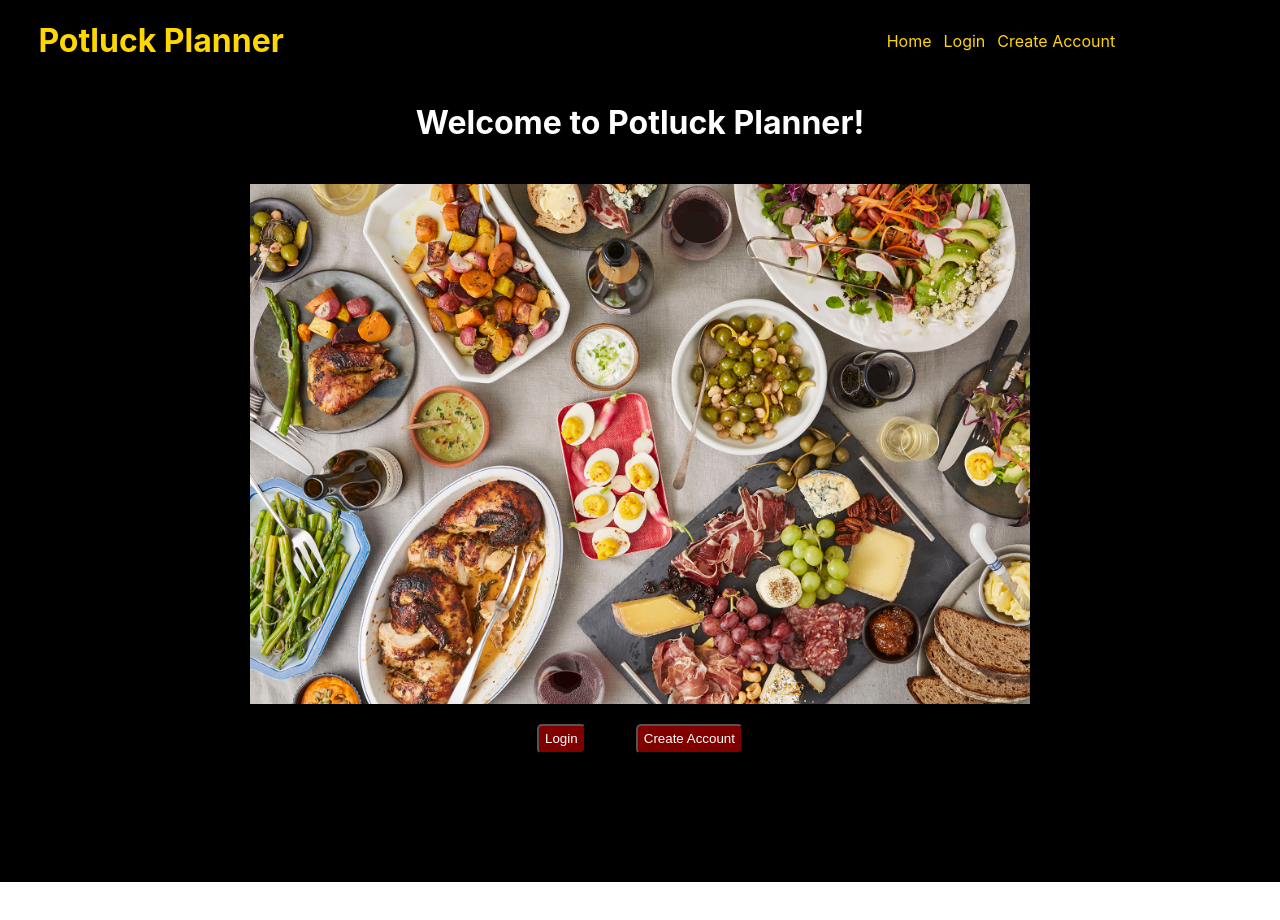
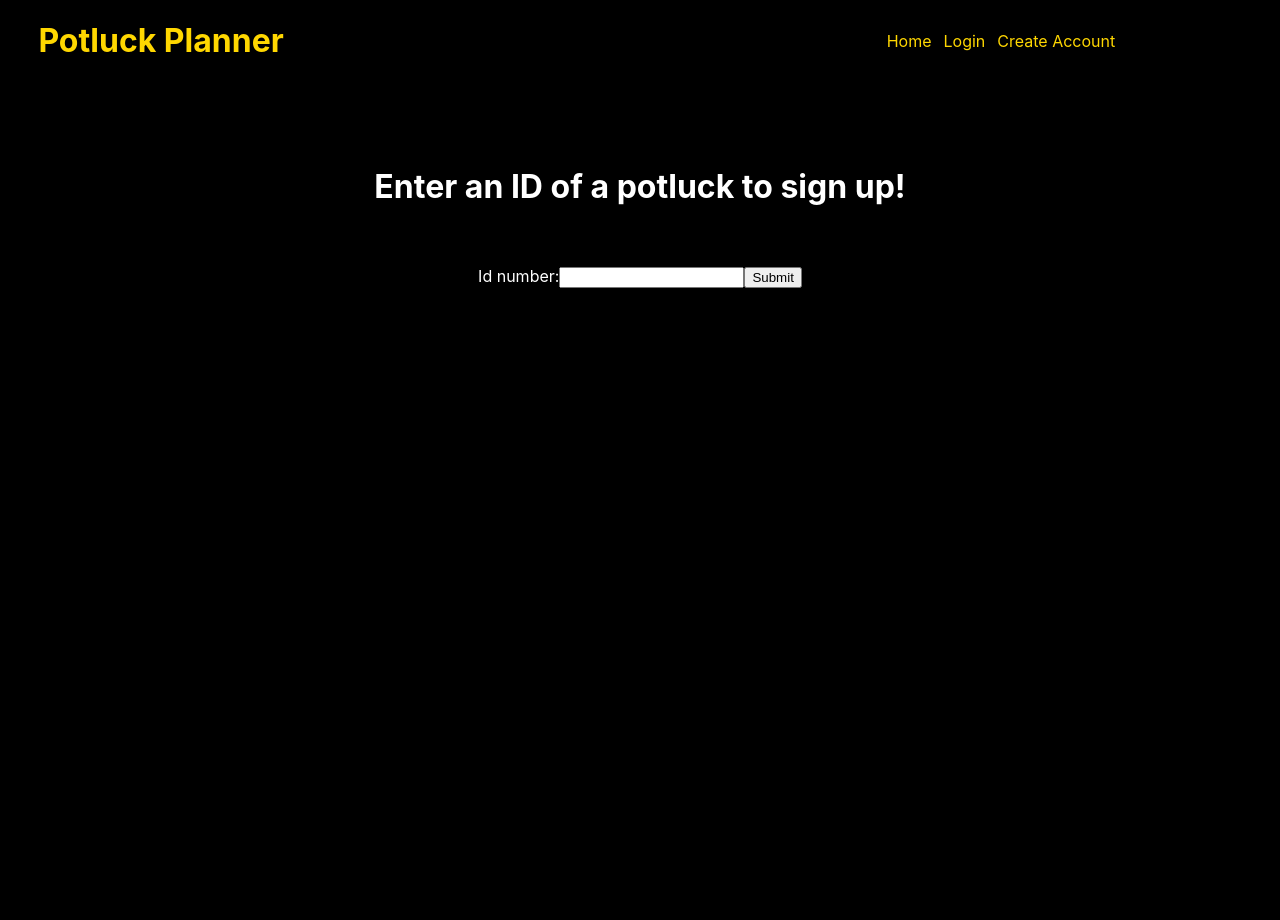
Before and after one commit to potluck-planner-4/front-end, a React (Create React App) app: page /event-sign-up in a window 1280 px wide. Shown: the top 920 px of the page. Before the commit the page ends 882 px from the top, so only its background shows below. Built offline with nearby package versions, Linux system fonts and the light colour scheme.

Commit message:
Event Sign Up page is up and running, though not finished

```diff
--- a/src/App.js
+++ b/src/App.js
@@ -6,6 +6,7 @@ import Login from './Components/Login'
 import AccountCreation from './Components/AccountCreation'
 import Nav from './Components/Nav'
 import EventDisplay from './Components/EventDisplay'
+import EventSignUp from './Components/EventSignUp'
 
 function App() {
 
@@ -26,6 +27,10 @@ function App() {
           <Nav />
           <EventDisplay />
         </Route>
+        <Route id = 'event-sign-up' path="/event-sign-up">
+          <Nav />
+          <EventSignUp />
+        </Route>
         <Route id = 'home' path="/">
           <Nav />
           <Home />
--- a/src/Components/EventSignUp.js
+++ b/src/Components/EventSignUp.js
@@ -0,0 +1,47 @@
+import React from 'react'
+import styled from 'styled-components'
+import { Link } from 'react-router-dom'
+
+const EventSignUp = (props) => {
+
+    const { eventID } = props
+
+    //This is just the form currently, needs to have the event id added to the user when submit is clicked.
+    //I have not added this yet, I'll need to look more into how to do that as it's a weak point.
+
+    return(
+
+        <BodyDiv>
+            <h1>Enter an ID of a potluck to sign up!</h1>
+            <FormDiv>
+                <form id = 'event-ID'>
+                    Id number:
+                    <input id = "eventID" name = "eventID" type = "text"  value = {eventID} />
+                    <Link to = {`event-display`}><button>Submit</button></Link>
+                </form>
+            </FormDiv>
+        </BodyDiv>
+    )
+}
+
+const BodyDiv = styled.div`
+width: 100%;
+height: 100vh;
+display: flex;
+justify-content: start;
+align-items: center;
+flex-direction: column;
+background: black;
+color: white;
+padding: 5% 0;
+position: relative;
+`
+
+const FormDiv = styled.div`
+display: flex;
+justify-content: space-around;
+flex-direction: column;
+padding: 3%;
+`
+
+export default EventSignUp
```
